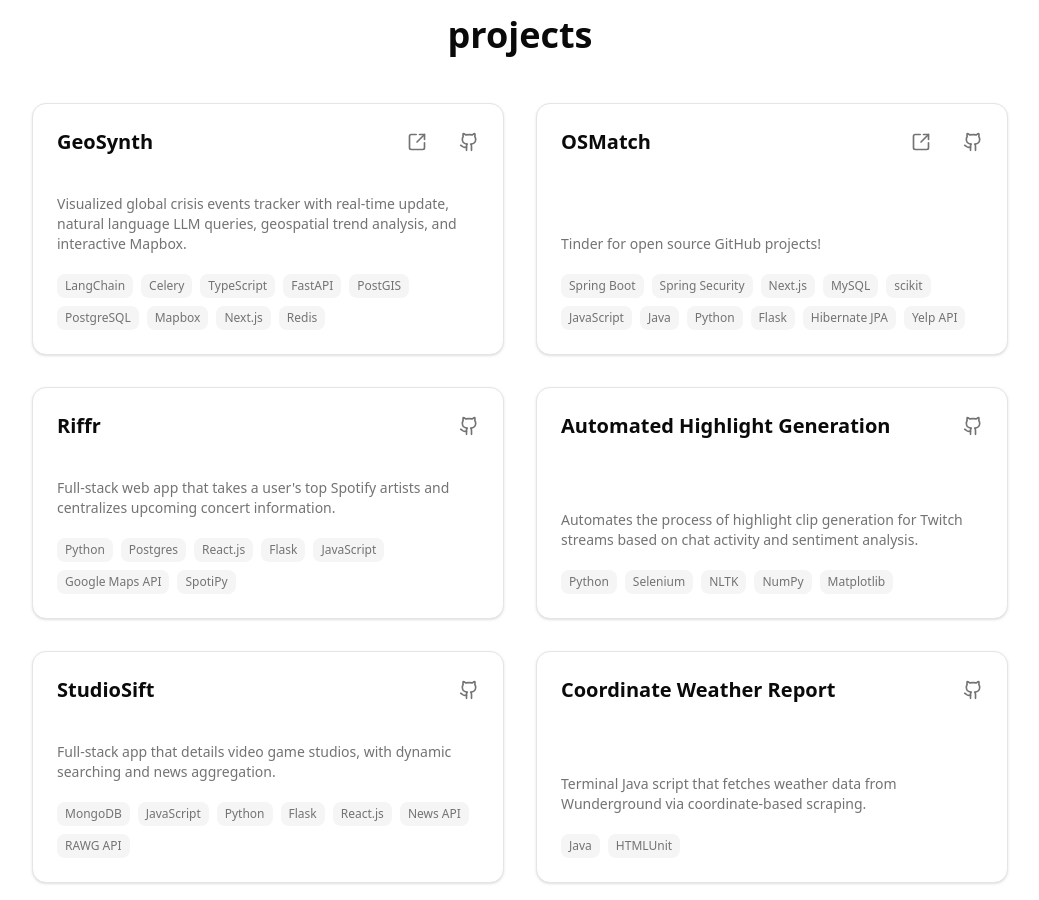
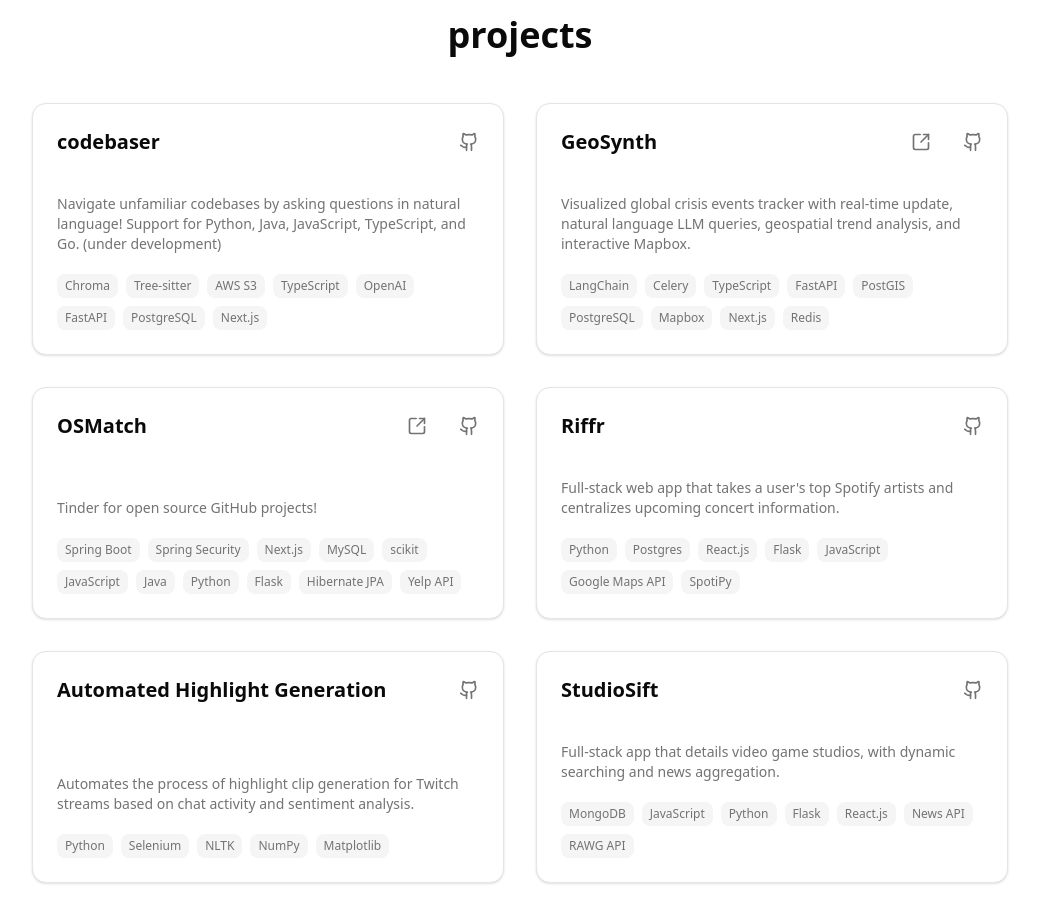
Before and after one commit to akashm6/current_portfolio, a Next.js app: page / in a window 1280 px wide. Shown: the part 2100-3000 px from the top of the page, without its empty margins (120-1159 px from the left). Built offline with nearby package versions, Linux system fonts and the light colour scheme.

Commit message:
added new project

```diff
--- a/src/components/Projects.jsx
+++ b/src/components/Projects.jsx
@@ -6,6 +6,22 @@ import { Card, CardContent, CardHeader, CardTitle } from "@/components/ui/card";
 import Link from "next/link";
 
 const projects = [
+  {
+    name: "codebaser",
+    description:
+      "Navigate unfamiliar codebases by asking questions in natural language! Support for Python, Java, JavaScript, TypeScript, and Go. (under development)",
+    tools: [
+      "Chroma",
+      "Tree-sitter",
+      "AWS S3",
+      "TypeScript",
+      "OpenAI",
+      "FastAPI",
+      "PostgreSQL",
+      "Next.js",
+    ],
+    github: "https://github.com/akashm6/codebaser",
+  },
   {
     name: "GeoSynth",
     description:
```
